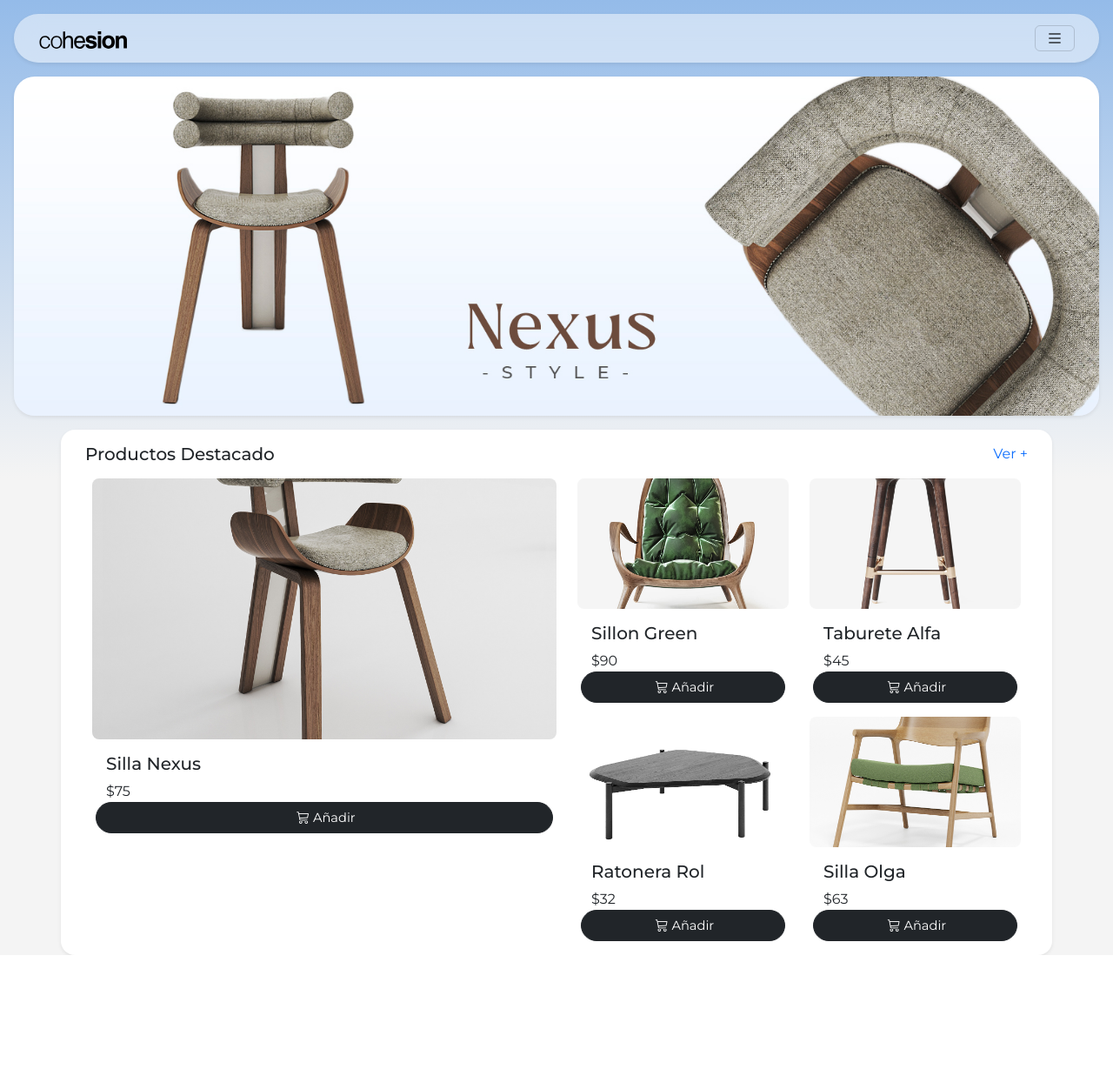
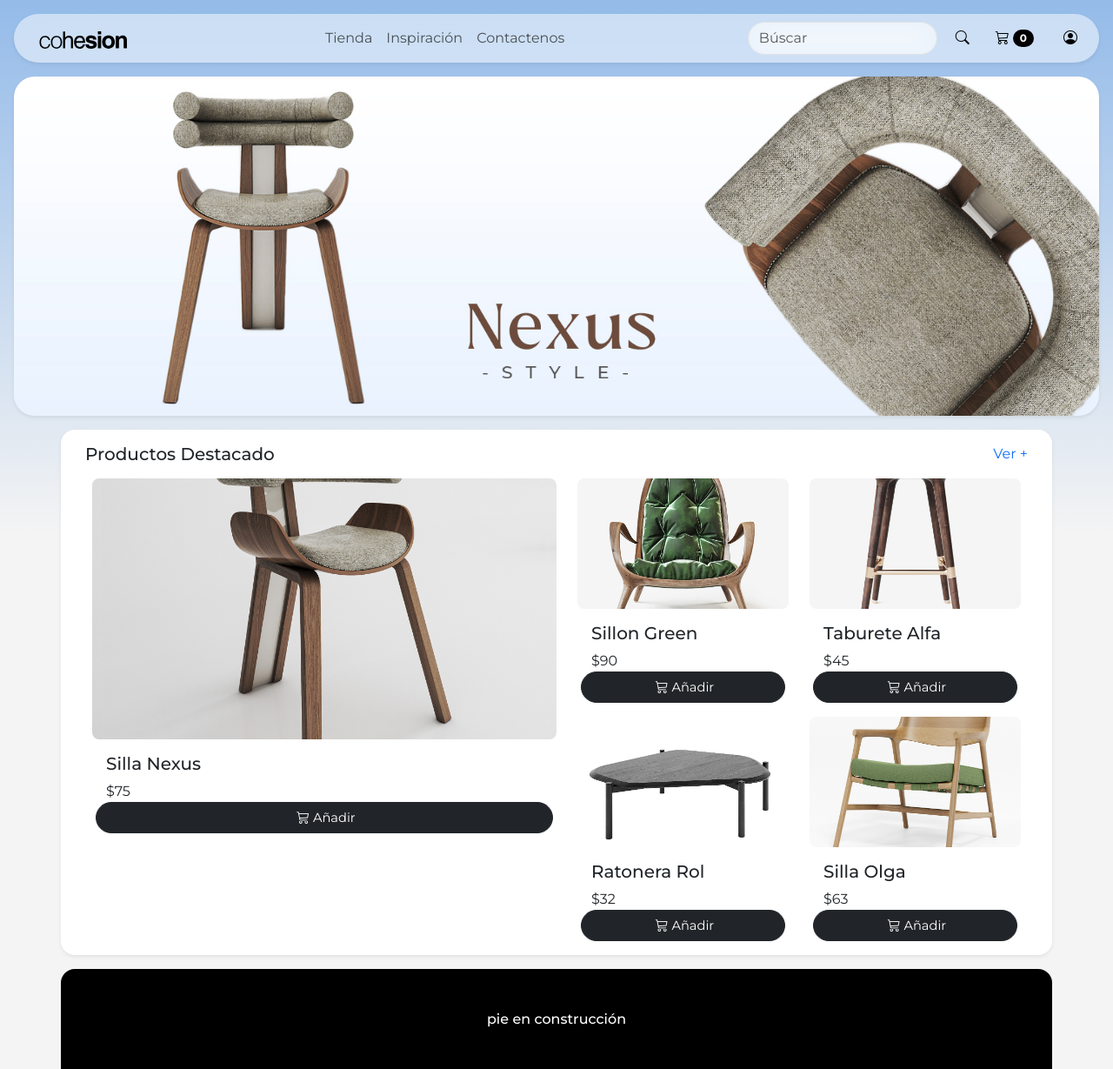
Before and after one commit to SharvinRomero/primeraEntregaJavaScript, a plain HTML site: page home.html in a window 1280 px wide. Shown: the whole page at 87% size. Before the commit the page ends 1098 px from the top, so only its background shows below. Drawn offline with nearby package versions, Linux system fonts and the light colour scheme.

Commit message:
Mejoras en el codigo

```diff
--- a/home.html
+++ b/home.html
@@ -12,7 +12,7 @@
 </head>
 
 <body>
-	<nav class="navbar navbar-expand-xxl fixed-top blur rounded-5 mx-xxl-5 mx-md-3 mx-sm-2 mt-3 shadow-sm">
+	<nav class="navbar navbar-expand-xxl navbar-expand-lg fixed-top blur rounded-5 mx-xxl-5 mx-md-3 mx-sm-2 mt-3 shadow-sm">
 		<div class="container-fluid">
 			<a class="navbar-brand ms-xxl-0 ps-3" href="./index.html"><img src="./img/logo.svg" alt="Consitence"
 					width="auto" height="24px"></a>
@@ -47,7 +47,7 @@
 				</form>
 
 				<!-- Carrito de compra -->
-				<div class="d-flex justify-content-sm-center ">
+				<div class="d-flex justify-content-sm-center">
 
 					<div class="container-icon dropdown-center">
 						<button type="button" class="btn rounded-pill container-cart-icon">
@@ -179,6 +179,13 @@
 			</div>
 	</main>
 
+	<footer class="container container-xxl container-md justify-content-center mt-3 px-0">
+		<div class="bg-black rounded-top-4">
+			<h6 class="text-center text-white p-5 m-0">pie en construcción</h6>
+
+		</div>
+	</footer>
+
 	<script src="./js/app.js"></script>
 
 	<script src="https://cdn.jsdelivr.net/npm/@popperjs/core@2.11.6/dist/umd/popper.min.js"
--- a/style.scss
+++ b/style.scss
@@ -7,7 +7,6 @@
 body {
     font-family: 'montserrat', sans-serif;
     background: linear-gradient(0deg, rgba(244,244,244,1) 50%, rgba(148,187,233,1) 100%);
-    font-family: 'montserrat', sans-serif;
 }
 
 body::-webkit-scrollbar {
```
Also changed, not shown: index.html (line endings or trailing spaces).
